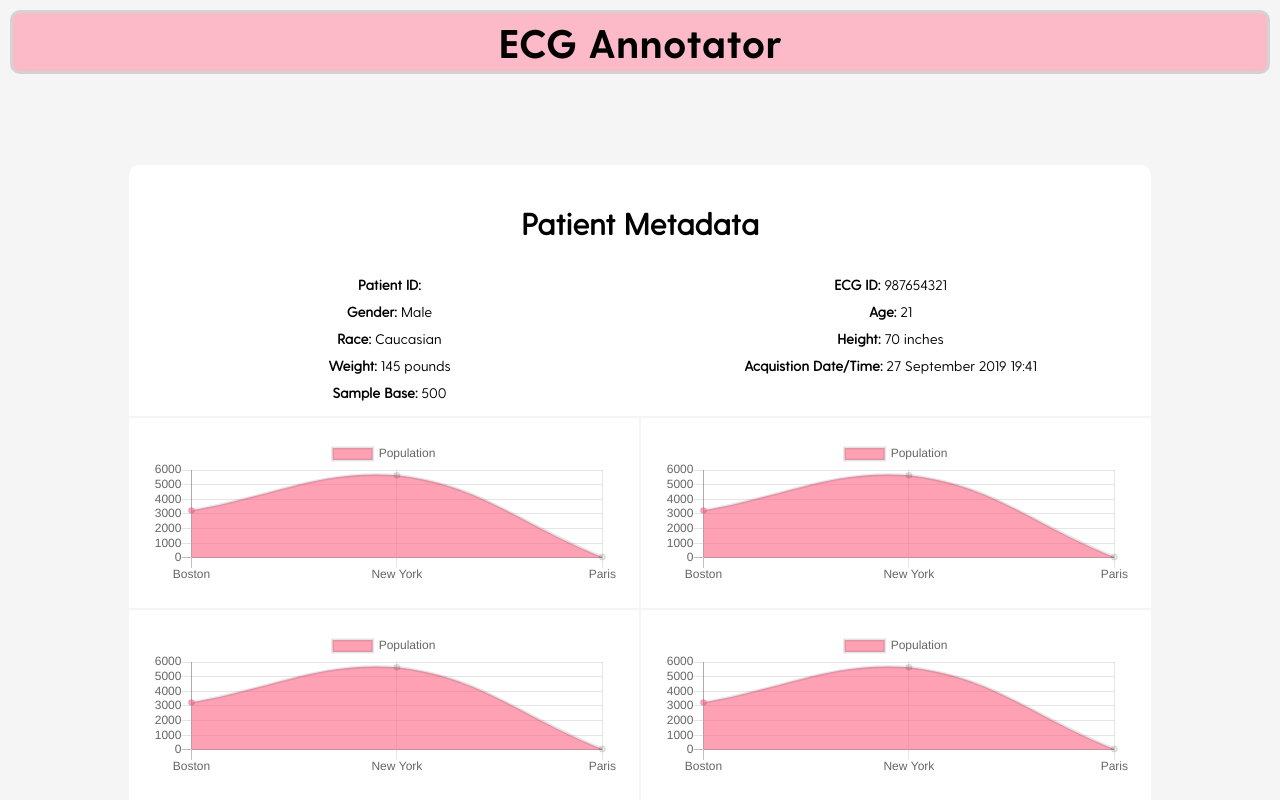
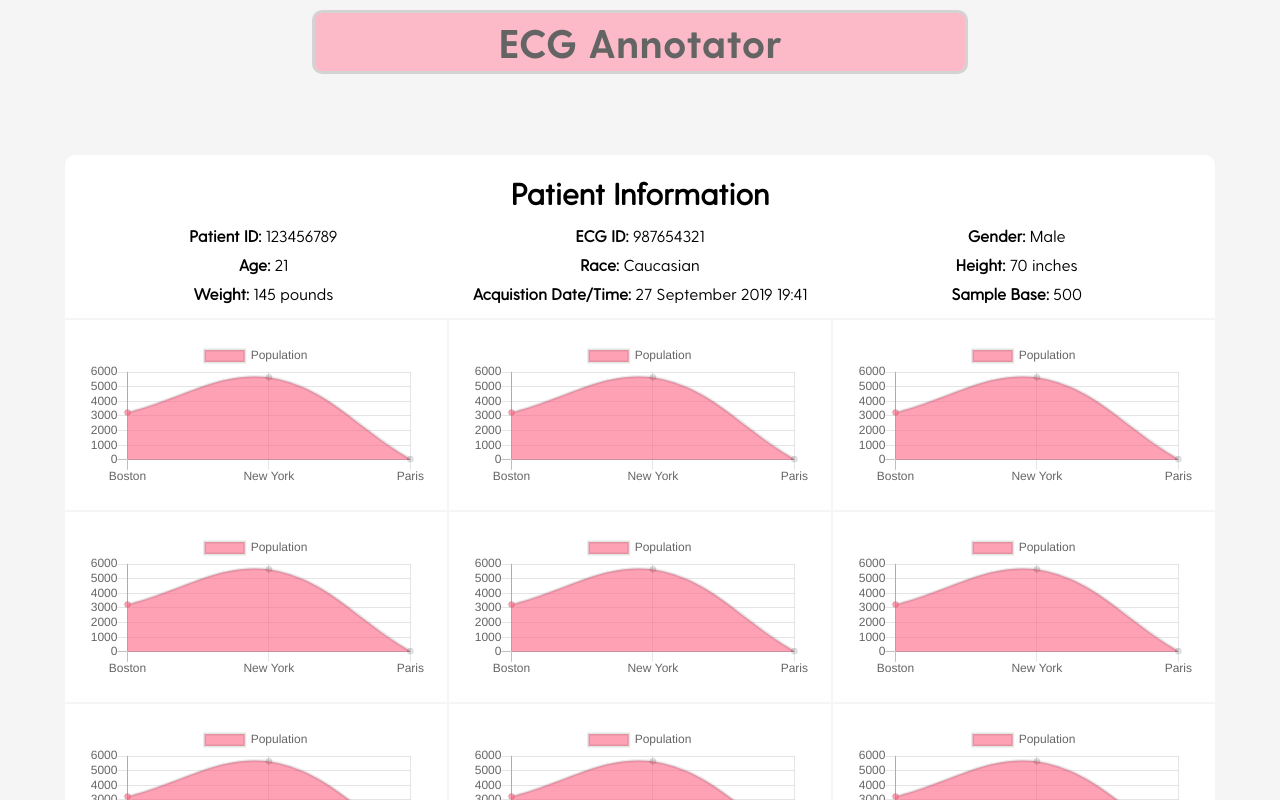
Before and after one commit to mtmiller0417/CISC475, a React (Create React App) app in the folder client/: page / in a window 1280 px wide. Shown: the top 800 px of the page. Built offline with nearby package versions, Linux system fonts and the light colour scheme; the HTML template or start-up script is replaced by a standard one; a web font is replaced by a local one.

Commit message:
General Style Changes

```diff
--- a/client/src/components/Grid/Grid.module.scss
+++ b/client/src/components/Grid/Grid.module.scss
@@ -1,4 +1,4 @@
 .grid {
-  display: grid;
-  grid-template-columns: 1fr 1fr;
+	display: grid;
+	grid-template-columns: 1fr 1fr 1fr;
 }
--- a/client/src/components/Grid/GridItem/GridItem.module.scss
+++ b/client/src/components/Grid/GridItem/GridItem.module.scss
@@ -11,7 +11,7 @@
 	background-color: #f1f1f1;
 }
 
-.gridItem:nth-child(12) {
+.gridItem:nth-child(11) {
 	border-bottom-left-radius: 11px;
 }
 
--- a/client/src/components/Header/Header.module.scss
+++ b/client/src/components/Header/Header.module.scss
@@ -8,10 +8,12 @@
 	font-size: 20px;
 	background-color: rgba(255, 161, 181, 0.7);
 	text-align: center;
-	margin: 10px;
+	color: rgb(100, 100, 100);
+	margin: 10px auto 0px auto;
 	padding: 5px;
 	border-style: solid;
 	border-color: lightgray;
 	border-width: medium;
 	border-radius: 10px;
+	width: 50vw;
 }
--- a/client/src/components/MainContainer/MainContainer.module.scss
+++ b/client/src/components/MainContainer/MainContainer.module.scss
@@ -1,6 +1,5 @@
 .container {
-  width: 90%;
-  max-width: 1024px;
-  margin: 0 auto;
-  padding: 5rem 0;
+	width: 90vw;
+	margin: 0 auto;
+	padding: 5rem 0;
 }
--- a/client/src/components/Metadata/Metadata.js
+++ b/client/src/components/Metadata/Metadata.js
@@ -16,7 +16,7 @@ export default class Metadata extends React.Component{
         })
 
         this.state = {
-            patientID: headers,
+            patientID: 123456789,
             scanID: 987654321,
             gender: "Male",
             age: 21,
@@ -32,7 +32,7 @@ export default class Metadata extends React.Component{
         return(
             <div className={styles.metadata}>
                 <Grid>
-                    <h4 className={styles.metadataHeader}>Patient Metadata</h4>
+                    <h4 className={styles.metadataHeader}>Patient Information</h4>
                     <div className={styles.metadataInfo}><b>Patient ID:</b> {this.state.patientID}</div>
                     <div className={styles.metadataInfo}><b>ECG ID:</b> {this.state.scanID}</div>
                     <div className={styles.metadataInfo}><b>Gender:</b> {this.state.gender}</div>
--- a/client/src/components/Metadata/Metadata.module.scss
+++ b/client/src/components/Metadata/Metadata.module.scss
@@ -6,7 +6,6 @@
 .metadata {
 	background-color: white;
 	padding: 10px;
-	font-size: 30px;
 	text-align: center;
 	border: 1px solid #f5f5f5;
 	grid-column: 1 / -1;
@@ -16,11 +15,12 @@
 }
 
 .metadataInfo {
-	font-size: 14px;
+	font-size: 16px;
 	padding: 5px;
 }
 
 .metadataHeader {
+	font-size: 30px;
 	grid-column: 1 / -1;
-	padding: 30px;
+	padding: 10px;
 }
```
Lines whose indentation alone changed are shown as unchanged.
